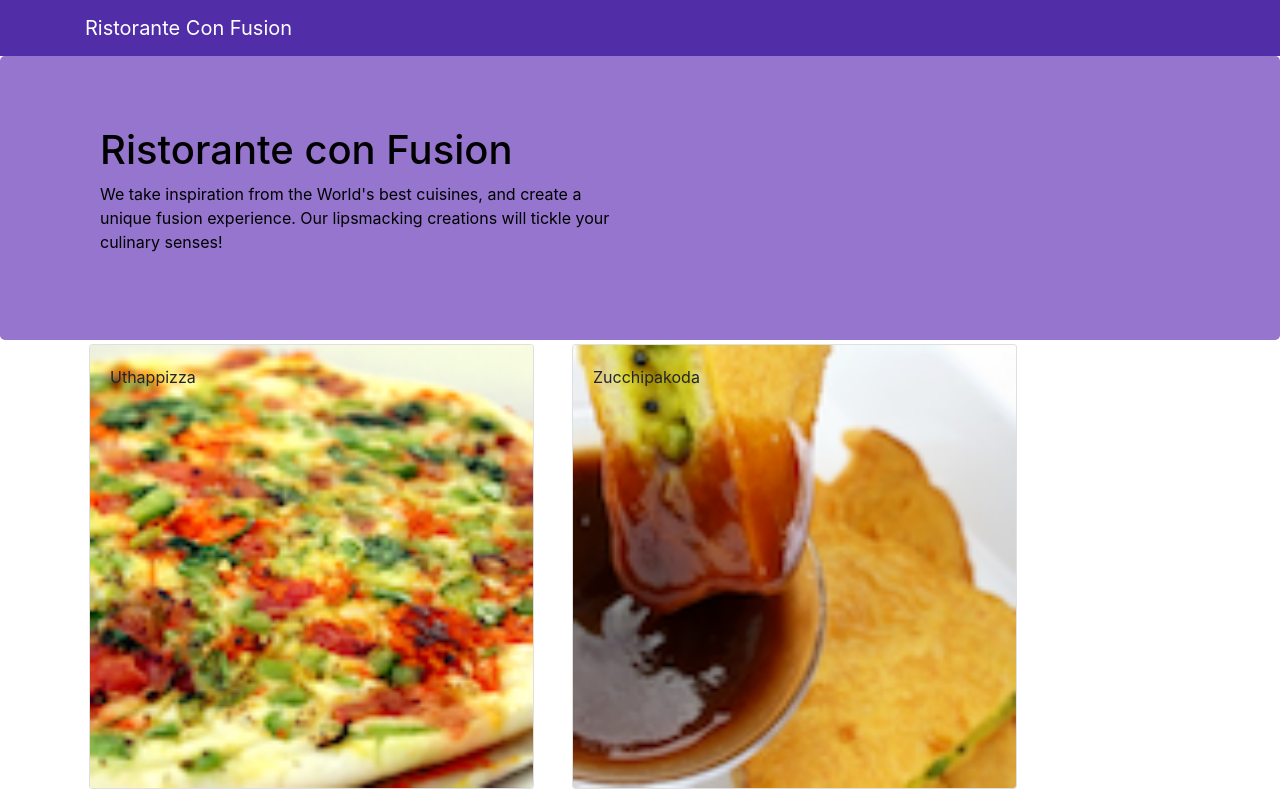
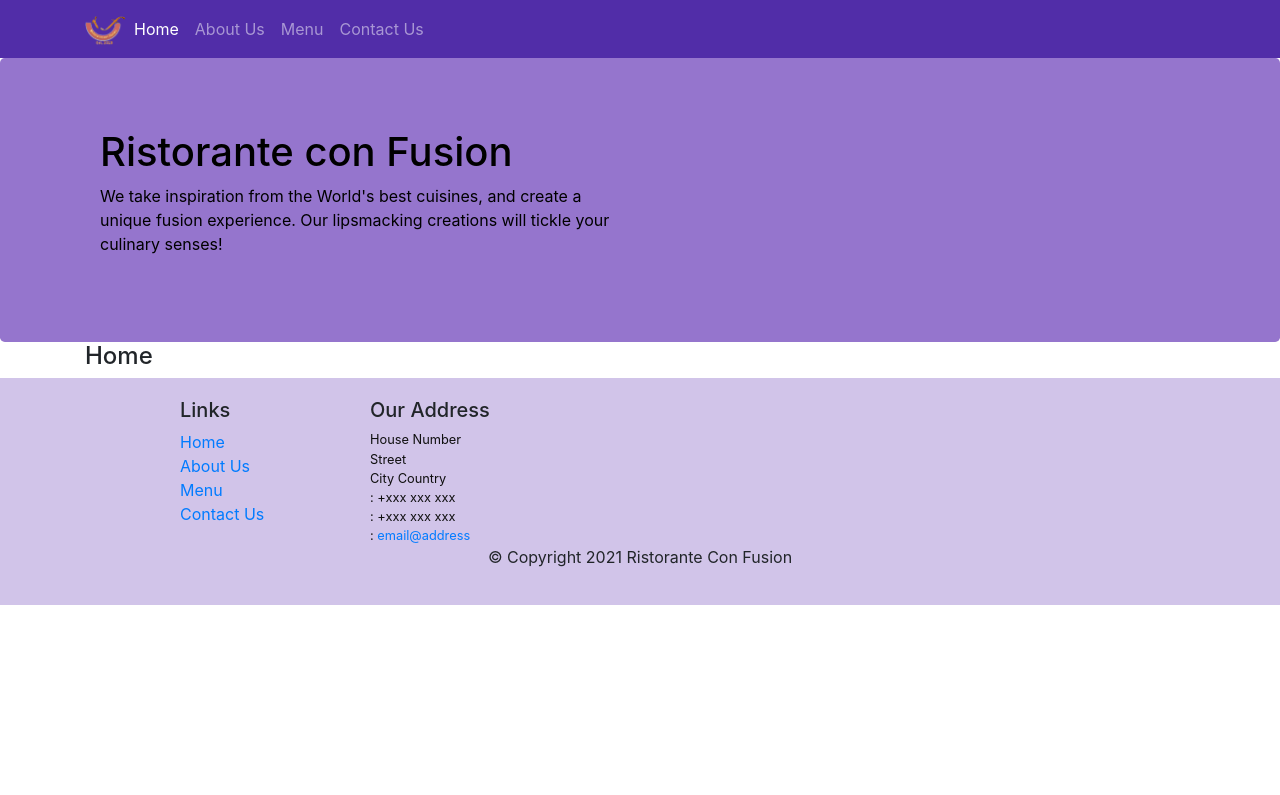
Before and after one commit to Ajit1490/Ristorante-con-fusion, a React (Create React App) app: page /home in a window 1280 px wide. Shown: the top 795 px of the page. Built offline with nearby package versions, Linux system fonts and the light colour scheme; the HTML template or start-up script is replaced by a standard one.

Commit message:
Added React router.

```diff
--- a/package.json
+++ b/package.json
@@ -12,6 +12,7 @@
     "react": "^17.0.1",
     "react-dom": "^17.0.1",
     "react-popper": "^2.2.5",
+    "react-router-dom": "^5.2.0",
     "react-scripts": "4.0.2",
     "reactstrap": "^8.9.0",
     "web-vitals": "^1.1.0"
--- a/src/App.js
+++ b/src/App.js
@@ -1,11 +1,17 @@
 import { Component } from 'react';
 import './App.css';
 import Main from './Components/MainComponent';
+import { BrowserRouter } from 'react-router-dom';
+
 class App extends Component {
 
   render () {
     return (
-      <Main />
+      <BrowserRouter>
+        <div className="App">
+          <Main />
+        </div>
+      </BrowserRouter>
     );
   }
 }
--- a/src/Components/FooterComponent.js
+++ b/src/Components/FooterComponent.js
@@ -1,4 +1,5 @@
 import React from 'react';
+import { Link } from 'react-router-dom';
 
 function Footer(props) {
     return(
@@ -8,10 +9,10 @@
                 <div className="col-4 offset-1 col-sm-2">
                     <h5>Links</h5>
                     <ul className="list-unstyled">
-                        <li><a href="#">Home</a></li>
-                        <li><a href="#">About</a></li>
-                        <li><a href="#">Menu</a></li>
-                        <li><a href="contactus.html">Contact</a></li>
+                        <li><Link to='/home'>Home</Link></li>
+                        <li><Link to='/aboutus'>About Us</Link></li>
+                        <li><Link to='/menu'>Menu</Link></li>
+                        <li><Link to='/contactus'>Contact Us</Link></li>
                     </ul>
                 </div>
                 <div className="col-7 col-sm-5">
--- a/src/Components/HeaderComponent.js
+++ b/src/Components/HeaderComponent.js
@@ -1,13 +1,46 @@
 import React, { Component } from 'react';
-import { Navbar, NavbarBrand, Jumbotron } from 'reactstrap';
+import { Nav, Navbar, NavbarBrand, NavbarToggler, Collapse, NavItem, Jumbotron } from 'reactstrap';
+import { NavLink } from 'react-router-dom';
 
 class Header extends Component {
+    constructor(props) {
+        super(props);
+
+        this.toggleNav = this.toggleNav.bind(this);
+        this.state = {
+          isNavOpen: false
+        };
+    }
+
+    toggleNav() {
+        this.setState({
+            isNavOpen: !this.state.isNavOpen
+        });
+    }
+
     render() {
         return(
-    <React.Fragment>
-      <Navbar dark>
+            <div>
+                <Navbar dark expand="md">
                     <div className="container">
-            <NavbarBrand href="/">Ristorante Con Fusion</NavbarBrand>
+                        <NavbarToggler onClick={this.toggleNav} />
+                        <NavbarBrand className="mr-auto" href="/"><img src='assets/images/logo.png' height="30" width="41" alt='Ristorante Con Fusion' /></NavbarBrand>
+                        <Collapse isOpen={this.state.isNavOpen} navbar>
+                            <Nav navbar>
+                            <NavItem>
+                                <NavLink className="nav-link"  to='/home'><span className="fa fa-home fa-lg"></span> Home</NavLink>
+                            </NavItem>
+                            <NavItem>
+                                <NavLink className="nav-link" to='/aboutus'><span className="fa fa-info fa-lg"></span> About Us</NavLink>
+                            </NavItem>
+                            <NavItem>
+                                <NavLink className="nav-link"  to='/menu'><span className="fa fa-list fa-lg"></span> Menu</NavLink>
+                            </NavItem>
+                            <NavItem>
+                                <NavLink className="nav-link" to='/contactus'><span className="fa fa-address-card fa-lg"></span> Contact Us</NavLink>
+                            </NavItem>
+                            </Nav>
+                        </Collapse>
                     </div>
                 </Navbar>
                 <Jumbotron>
@@ -20,7 +53,7 @@
                     </div>
                 </div>
             </Jumbotron>
-    </React.Fragment>
+            </div>
         );
     }
 }
--- /dev/null
+++ b/src/Components/HomeComponent.js
@@ -0,0 +1,11 @@
+import React from 'react';
+
+function Home(props) {
+    return(
+      <div className="container">
+        <h4>Home</h4>
+      </div>
+    );
+}
+
+export default Home;
--- a/src/Components/MainComponent.js
+++ b/src/Components/MainComponent.js
@@ -1,10 +1,10 @@
 import React, { Component } from 'react';
 import { DISHES } from '../shared/dishes';
 import Menu from './MenuComponent';
-import { Navbar, NavbarBrand } from 'reactstrap';
-import DishDetail from './DishDetailComponent'
+import Home from './HomeComponent'
 import Header from './HeaderComponent';
 import Footer from './FooterComponent';
+import { Switch, Route, Redirect } from 'react-router-dom';
 
 class Main extends Component {
 
@@ -21,11 +21,24 @@
     }
 
     render () {
+
+        const HomePage = () => {
+            return(
+                <Home
+                />
+            );
+        };
+
         return (
             <div>
                 <Header />
-                <Menu dishes={this.state.dishes} onClick={(dishId) => this.onDishSelect(dishId)}/>
-                <DishDetail selectedDish={this.state.dishes.filter((dish) => dish.id === this.state.selectedDish)[0]}/>
+                <Switch>
+                    <Route path='/home' component={HomePage} />
+                    <Route exact path='/menu' component={() => <Menu dishes={this.state.dishes} />} />
+                    <Redirect to="/home" />
+                </Switch>
+                {/* <Menu dishes={this.state.dishes} onClick={(dishId) => this.onDishSelect(dishId)}/> */}
+                {/* <DishDetail selectedDish={this.state.dishes.filter((dish) => dish.id === this.state.selectedDish)[0]}/> */}
                 <Footer/>
             </div>
         );
--- a/src/Components/MenuComponent.js
+++ b/src/Components/MenuComponent.js
@@ -1,9 +1,9 @@
 import React from 'react';
 import { Card, CardImg, CardImgOverlay, CardTitle } from 'reactstrap';
 
-const RenderDishItem = ({dish, onClick}) => {
+const RenderDishItem = ({dish}) => {
     return (
-        <Card key={dish.id} onClick={() => onClick(dish.id)}>
+        <Card key={dish.id}>
             <CardImg width="100%" src={dish.image} alt={dish.name} />
             <CardImgOverlay>
                 <CardTitle>{dish.name}</CardTitle>
@@ -17,7 +17,7 @@
     const menu = props.dishes.map((dish) => {
         return (
             <div  className="col-12 col-md-5 m-1">
-                <RenderDishItem dish={dish} onClick={props.onClick}/>
+                <RenderDishItem dish={dish}/>
             </div>
         );
     });
```
Also changed, not shown: 1 other file (tests, documents, lock files or other folders). Lines whose indentation alone changed are shown as unchanged.
